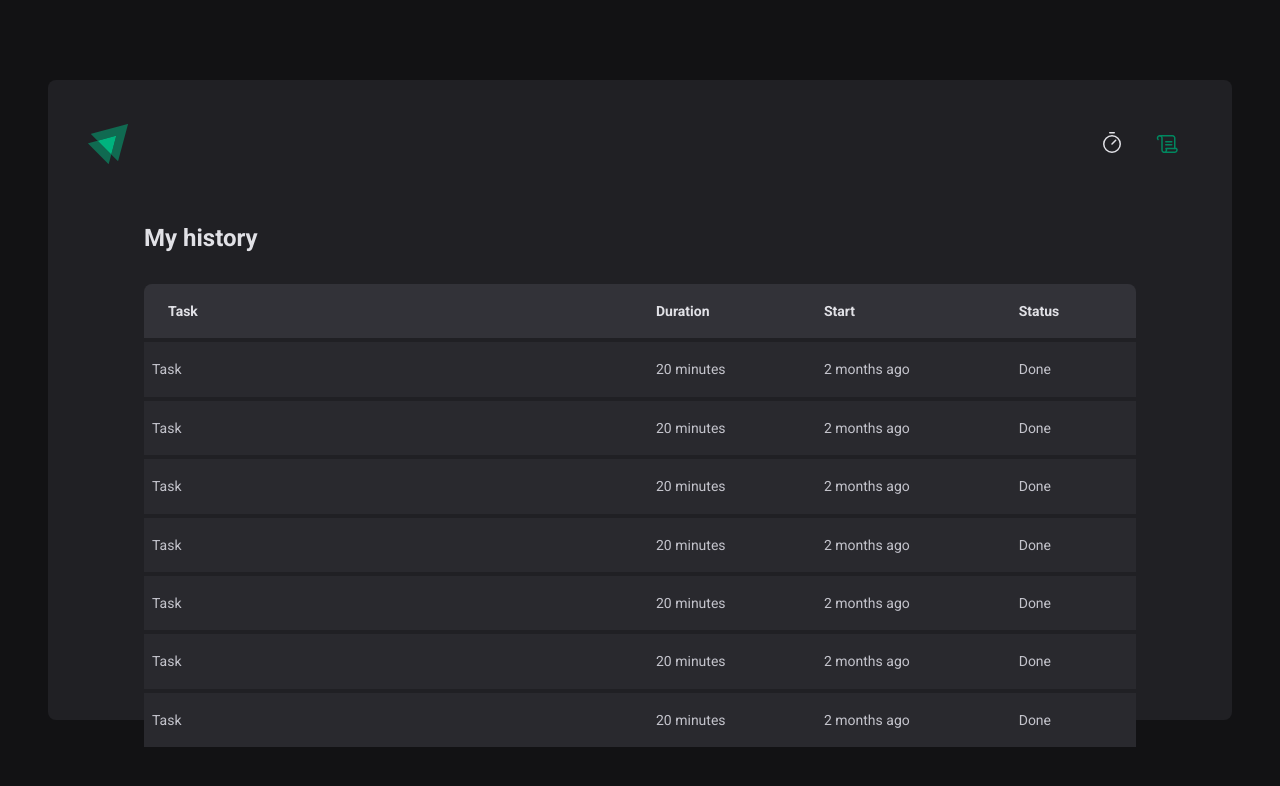
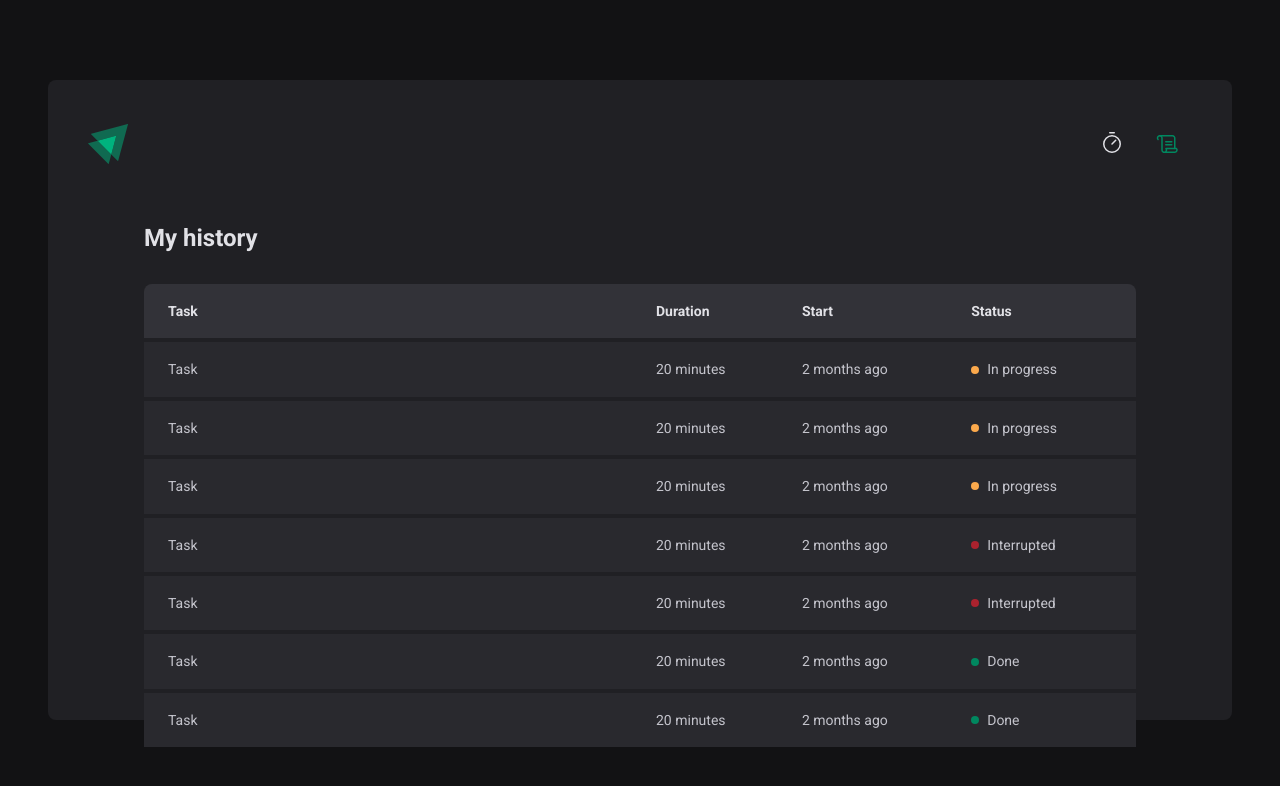
Before and after one commit to diegochagas/timer, a React (Vite) app: page /#/history in a window 1280 px wide. Shown: the top 786 px of the page. Built offline with nearby package versions, Linux system fonts and the light colour scheme.

Commit message:
create status component

```diff
--- a/src/pages/History/index.tsx
+++ b/src/pages/History/index.tsx
@@ -23,7 +23,11 @@ export function History() {
                 <td>Task</td>
                 <td>20 minutes</td>
                 <td>2 months ago</td>
-                <td>Done</td>
+                <td>
+                  <S.Status statusColor={td <= 3 && 'yellow' || td > 3 && td < 6 && 'red' || 'green'}>
+                    {td <= 3 && 'In progress' || td > 3 && td < 6 && 'Interrupted' || 'Done'}
+                  </S.Status>
+                </td>
               </tr>
             ))}
           </tbody>
--- a/src/pages/History/styles.ts
+++ b/src/pages/History/styles.ts
@@ -49,13 +49,37 @@ export const HistoryList = styled.div`
       line-height: 1.6;
 
       &:first-child {
-        padding-left: 8px;
+        padding-left: 1.5rem;
         width: 50%;
       }
 
       &:last-child {
-        padding-right: 8px;
+        padding-right: 1.5rem;
       }
     }
   }
 `
+
+const STATUS_COLORS = {
+  yellow: 'yellow-500',
+  green: 'green-500',
+  red: 'red-500'
+} as const
+
+interface StatusProps {
+  statusColor: keyof typeof STATUS_COLORS
+}
+
+export const Status = styled.span<StatusProps>`
+  display: flex;
+  align-items: center;
+  gap: .5rem;
+
+  &::before {
+    content: '';
+    width: .5rem;
+    height: .5rem;
+    border-radius: 9999px;
+    background: ${props => props.theme[STATUS_COLORS[props.statusColor]]};
+  }
+`
```
